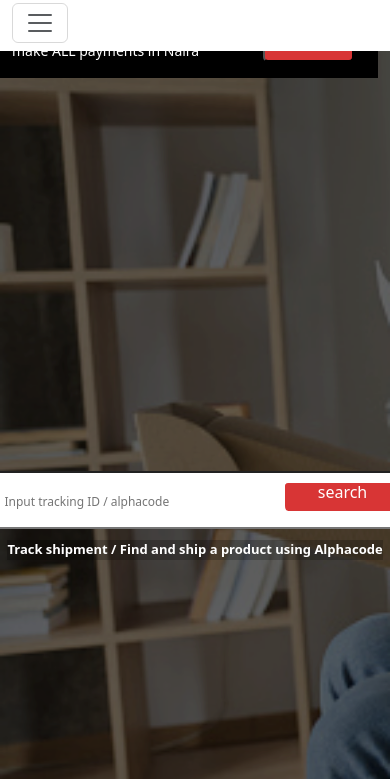
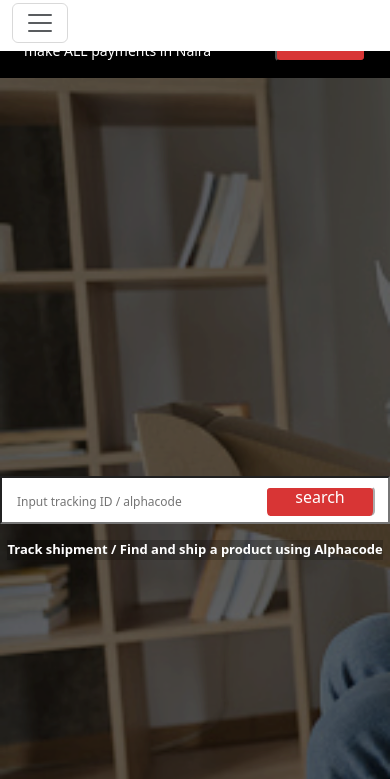
Before and after one commit to skylermalachy/giglogistics-parody, a plain HTML site: page index.html in a window 390 px wide. Shown: the part 65-844 px from the top of the page. Drawn offline with nearby package versions, Linux system fonts and the light colour scheme.

Commit message:
gig parody

```diff
--- a/index.html
+++ b/index.html
@@ -101,7 +101,7 @@
       <div class="section1">
         <div class="section1cont">
 
-        <div class="row container" id="brw" style="background-color: black;">
+        <div class="row container-fluid" id="brw" style="background-color: black;width: 100%;margin-left: 0px;">
 
         <h6 class="d-flex justify-content-center  mb-3 mt-3" style="color: white;font-size: 14px;">GIGL China is LIVE!! Shop, Ship & make ALL payments in Naira <button class="btn1 " >learn more</button></h6>
         </div>
@@ -249,9 +249,10 @@
         </div>
 
       </div>
+    </div>
 
-      <div class="footer-section container-fluid">
-       <div class="row container-fluid" id="footerrow">
+      <div class="footer container-fluid  d-flex">
+       <div class="row container-fluid d-flex" id="footerrow">
          <div class="col-lg-3 " id="footercol">
           <h5 style="font-family: Arial, Helvetica, sans-serif;font-weight: bold;color: white;"><img src="images/Copyright-Emblem.png" style="height: 15px;width: 15;">2023 GIG Logistics</h5>
 
--- a/style.css
+++ b/style.css
@@ -82,14 +82,6 @@
   display: inline-block;
 }
 
-.search-input {
-  padding-right: 180px;
-  background-color: white;
-  padding-left: 30px;
-  padding-top: 15px;
-  padding-bottom: 15px;
-}
-
 .track {
   display: flex;
   justify-content: center;
@@ -129,6 +121,45 @@
   padding-top: 5px;
   padding-bottom: 10px;
 }
+
+.search-input {
+  padding-right: 180px;
+  background-color: white;
+  padding-left: 30px;
+  padding-top: 15px;
+  padding-bottom: 15px;
+}
+
+@media (max-width: 768px) {
+  .search-input {
+    padding-right: 140px;
+    background-color: white;
+    padding-left: 15px;
+    padding-top: 10px;
+    padding-bottom: 10px;
+  }
+  .search-button {
+    position: absolute;
+
+    text-align: center;
+    top: 0;
+    right: 0;
+    height: 30px;
+    margin-top: 10px;
+    margin-left: 20px;
+    margin-right: 15px;
+
+    width: 110px;
+    padding: 0;
+    border-radius: 5px;
+    background-color: #d83535;
+    color: #fff;
+    cursor: pointer;
+    border-bottom: 5px;
+    border-color: white;
+  }
+}
+
 #clg {
   display: flex;
   background-color: #ffffff;
@@ -297,7 +328,7 @@
   justify-content: center;
 }
 
-.footer-section {
+.footer {
   display: flex;
   background-color: black;
   background-image: linear-gradient(
@@ -312,6 +343,7 @@
     rgb(0, 0, 0) 20%
   );
   margin-top: 50px;
+  width: 100%;
 }
 #footerlink {
   text-decoration: none;
@@ -320,6 +352,7 @@
 #footerrow {
   margin-top: 50px;
   margin-bottom: 120px;
+  width: 100%;
 }
 #list1 {
   text-decoration: none;
```
Also changed, not shown: signup.html (+1 -1 lines).
